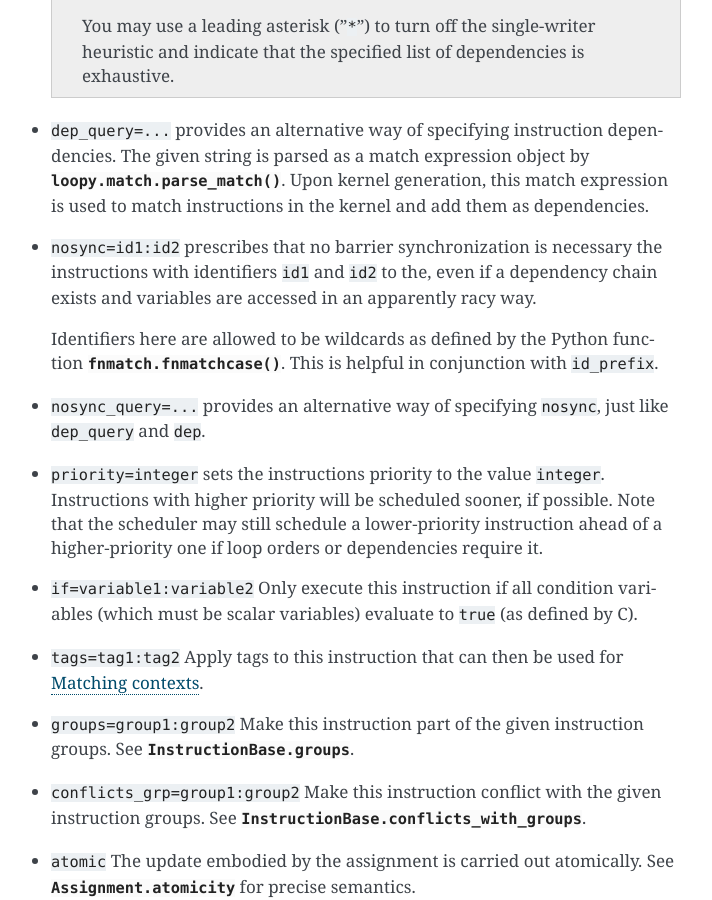
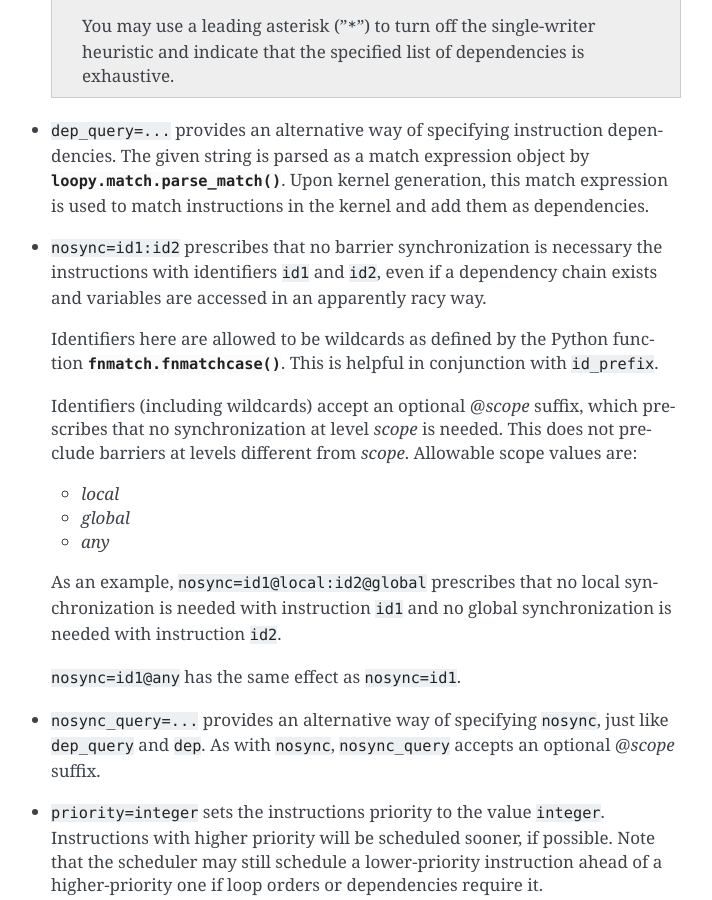
Before and after one commit to inducer/loopy, a Sphinx documentation site: the page built from doc/ref_kernel.rst, in a window 1280 px wide and 900 px high, scrolled down 4797 px. Shown: the whole window, without its empty margins (399-1111 px from the left). Built offline with Sphinx 7.4.7, drawn with Linux system fonts in a browser that asks for light colours.

Commit message:
Document nosync changes.

```diff
--- a/doc/ref_kernel.rst
+++ b/doc/ref_kernel.rst
@@ -248,8 +248,8 @@ These are usually key-value pairs. The following attributes are recognized:
   expression is used to match instructions in the kernel and add them as
   dependencies.
 
-* ``nosync=id1:id2`` prescribes that no barrier synchronization is necessary
-  the instructions with identifiers ``id1`` and ``id2`` to the, even if
+* ``nosync=id1:id2`` prescribes that no barrier synchronization is
+  necessary the instructions with identifiers ``id1`` and ``id2``, even if
   a dependency chain exists and variables are accessed in an apparently
   racy way.
 
@@ -257,8 +257,24 @@ These are usually key-value pairs. The following attributes are recognized:
   function :func:`fnmatch.fnmatchcase`. This is helpful in conjunction with
   ``id_prefix``.
 
+  Identifiers (including wildcards) accept an optional `@scope` suffix,
+  which prescribes that no synchronization at level *scope* is needed.
+  This does not preclude barriers at levels different from *scope*.
+  Allowable scope values are:
+
+  * `local`
+  * `global`
+  * `any`
+
+  As an example, ``nosync=id1@local:id2@global`` prescribes that no local
+  synchronization is needed with instruction ``id1`` and no global
+  synchronization is needed with instruction ``id2``.
+
+  ``nosync=id1@any`` has the same effect as ``nosync=id1``.
+
 * ``nosync_query=...`` provides an alternative way of specifying ``nosync``,
-  just like ``dep_query`` and ``dep``.
+  just like ``dep_query`` and ``dep``. As with ``nosync``, ``nosync_query``
+  accepts an optional `@scope` suffix.
 
 * ``priority=integer`` sets the instructions priority to the value
   ``integer``. Instructions with higher priority will be scheduled sooner,
```
